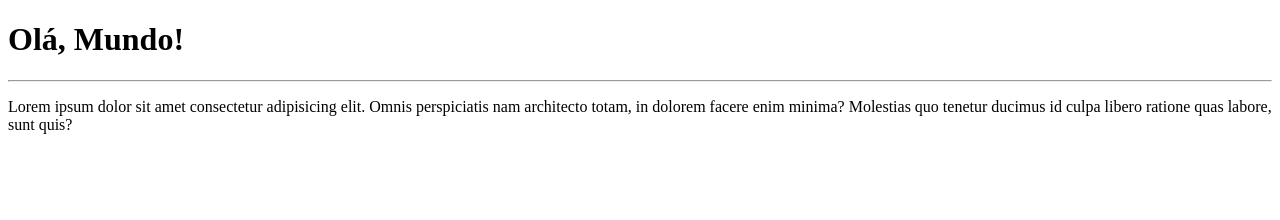
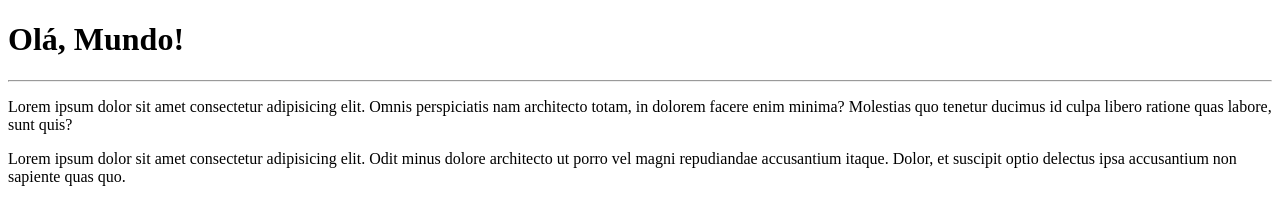
Before and after one commit to guimaraesalves/OlaMundo, a plain HTML site: page site-exemplo/index.html in a window 1280 px wide. Drawn offline with Linux system fonts and the light colour scheme.

Commit message:
alteraçao2 index.html
adicionei um paragráfo

```diff
--- a/site-exemplo/index.html
+++ b/site-exemplo/index.html
@@ -11,6 +11,9 @@
     <p>Lorem ipsum dolor sit amet consectetur adipisicing elit. Omnis perspiciatis nam architecto
     totam, in dolorem facere enim minima? Molestias quo tenetur ducimus id culpa libero ratione
     quas labore, sunt quis?</p>
+    <p>Lorem ipsum dolor sit amet consectetur adipisicing elit. Odit minus dolore architecto ut
+        porro vel magni repudiandae accusantium itaque. Dolor, et suscipit optio delectus ipsa
+        accusantium non sapiente quas quo.</p>
 
 
 </body>
```
